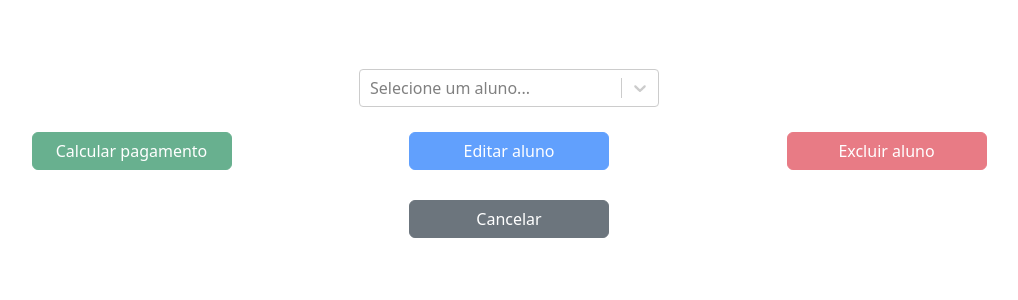
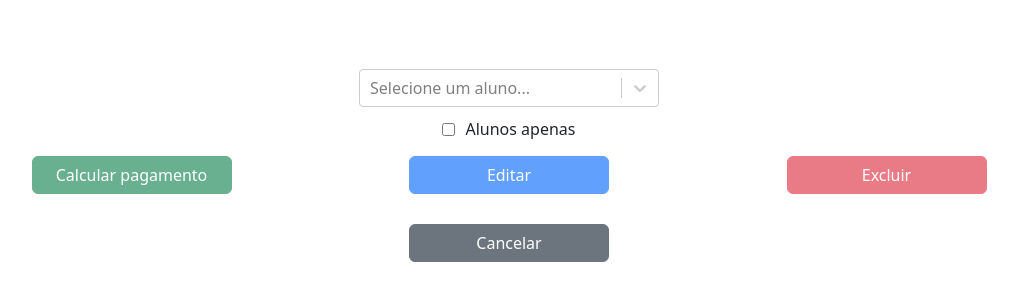
Before and after one commit to andremoraes98/fisio, a React (Create React App) app: page /select-customer in a window 1280 px wide. Shown: the part 206-506 px from the top of the page, without its empty margins (131-1149 px from the left). Built offline with nearby package versions, Linux system fonts and the light colour scheme; no server answers.

Commit message:
opção para buscar apenas por alunos

```diff
--- a/src/context/UserContext.tsx
+++ b/src/context/UserContext.tsx
@@ -17,6 +17,7 @@ export type InterContext = {
 	users: InterUser[];
 	isLoading: boolean;
 	setIsLoading: Dispatch<SetStateAction<boolean>>;
+	getAllRegistered: () => void;
 	getUsers: () => void;
 	createUser: (userInfo: InterUser) => Promise<number | undefined>;
 	editUser: (id: string, userInfo: InterUser) => Promise<number | undefined>;
--- a/src/context/UserContextProvider.tsx
+++ b/src/context/UserContextProvider.tsx
@@ -19,6 +19,20 @@ const UserProvider: FC<PropsWithChildren> = ({children}) => {
 		{label: 'Aluno', value: 'user'},
 		{label: 'Administrador', value: 'admin'},
 	];
+
+	const getAllRegistered = async () => {
+		setIsLoading(true);
+		try {
+			const response = await fetch(`${MAIN_URL}/user`);
+			const fetchedUsers = await response.json() as InterUser[];
+
+			setUsers(fetchedUsers);
+		} catch (e: any) {
+			console.log(e.message);
+		} finally {
+			setIsLoading(false);
+		}
+	};
 
 	const getUsers = async () => {
 		setIsLoading(true);
@@ -106,6 +120,7 @@ const UserProvider: FC<PropsWithChildren> = ({children}) => {
 		isLoading,
 		setIsLoading,
 		users,
+		getAllRegistered,
 		getUsers,
 		createUser,
 		editUser,
--- a/src/pages/ManageCustomer/EditCustomer/index.tsx
+++ b/src/pages/ManageCustomer/EditCustomer/index.tsx
@@ -30,11 +30,6 @@ const EditCustomer: FC = () => {
 	const {name, email, role, password} = formInfos;
 
 	const handleInputFormChange = (e: React.ChangeEvent<HTMLInputElement>) => {
-		const {id, value} = e.target;
-		setFormInfos(prevState => ({...prevState, [id]: value}));
-	};
-
-	const handleSelectFormChange = (e: React.ChangeEvent<HTMLSelectElement>) => {
 		const {id, value} = e.target;
 		setFormInfos(prevState => ({...prevState, [id]: value}));
 	};
--- a/src/pages/ManageCustomer/SelectCustomer/index.tsx
+++ b/src/pages/ManageCustomer/SelectCustomer/index.tsx
@@ -9,11 +9,12 @@ import './style.css';
 const SelectCustomer: FC = () => {
 	const {
 		users,
+		getAllRegistered,
 		getUsers,
 		isLoading,
 		setSelectedUser,
 		deleteUser,
-		selectedUser: {_id},
+		selectedUser: {_id, role},
 	} = useContext(UserContext)!;
 	const navigate = useNavigate();
 
@@ -21,9 +22,10 @@ const SelectCustomer: FC = () => {
 		value: string | undefined;
 		label: string;
 	}> | null>(null);
+	const [onlyUser, setOnlyUser] = useState<boolean>(false);
 
 	useEffect(() => {
-		getUsers();
+		getAllRegistered();
 	}, []);
 
 	const handleSelectCutomer = (target: SingleValue<{
@@ -52,6 +54,19 @@ const SelectCustomer: FC = () => {
 		window.location.reload();
 	};
 
+	const handleOnlyUserInputChange = (e: React.ChangeEvent<HTMLInputElement>) => {
+		const fetchOnlyUser = e.target.checked;
+
+		if (fetchOnlyUser) {
+			getUsers();
+		} else {
+			getAllRegistered();
+		}
+
+		setOnlyUser(prevState => !prevState);
+		handleSelectCutomer(null);
+	};
+
 	return (
 		<Form
 			className='main-container'
@@ -69,7 +84,22 @@ const SelectCustomer: FC = () => {
 				placeholder='Selecione um aluno...'
 			/>
 
+			<label className='flex-row-center' htmlFor='user-only'>
+				<input
+					value='user-only'
+					checked={onlyUser}
+					onChange={handleOnlyUserInputChange}
+					id='user-only'
+					type='checkbox'
+					style={{
+						marginRight: '10px',
+					}}
+				/>
+				Alunos apenas
+			</label>
+
 			<div className='flex-center-evenly flex-wrap'>
+				{ role === 'user' && (
 					<div className='large-button'>
 						<Button
 							onClick={() => {
@@ -81,7 +111,7 @@ const SelectCustomer: FC = () => {
 							Calcular pagamento
 						</Button>
 					</div>
-
+				)}
 				<div className='large-button'>
 					<Button
 						onClick={() => {
@@ -89,7 +119,7 @@ const SelectCustomer: FC = () => {
 						}}
 						disabled={!selectValue}
 					>
-						Editar aluno
+						Editar
 					</Button>
 				</div>
 
@@ -100,7 +130,7 @@ const SelectCustomer: FC = () => {
 						variant='danger'
 						disabled={!selectValue}
 					>
-						Excluir aluno
+						Excluir
 					</Button>
 				</div>
 			</div>
```
Lines whose indentation alone changed are shown as unchanged.
